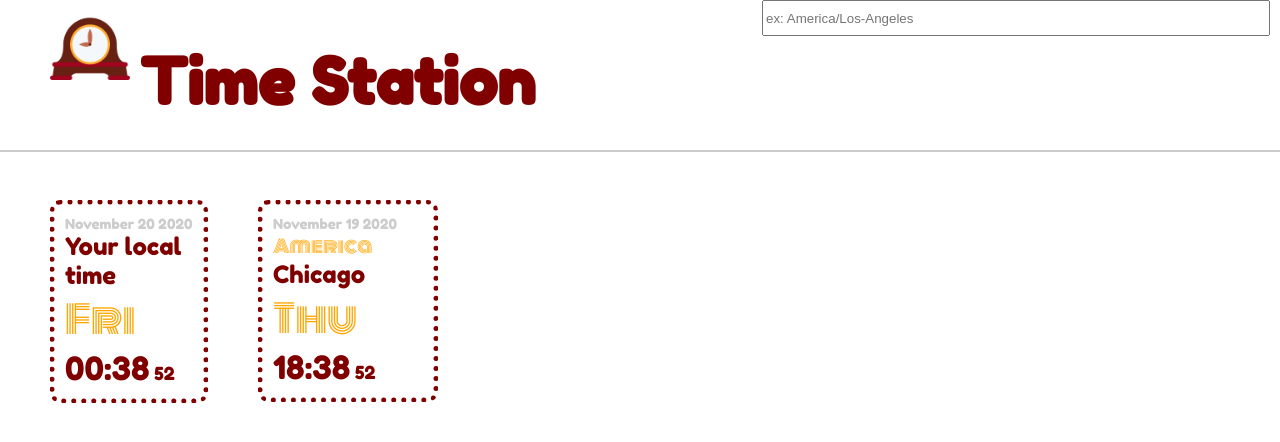
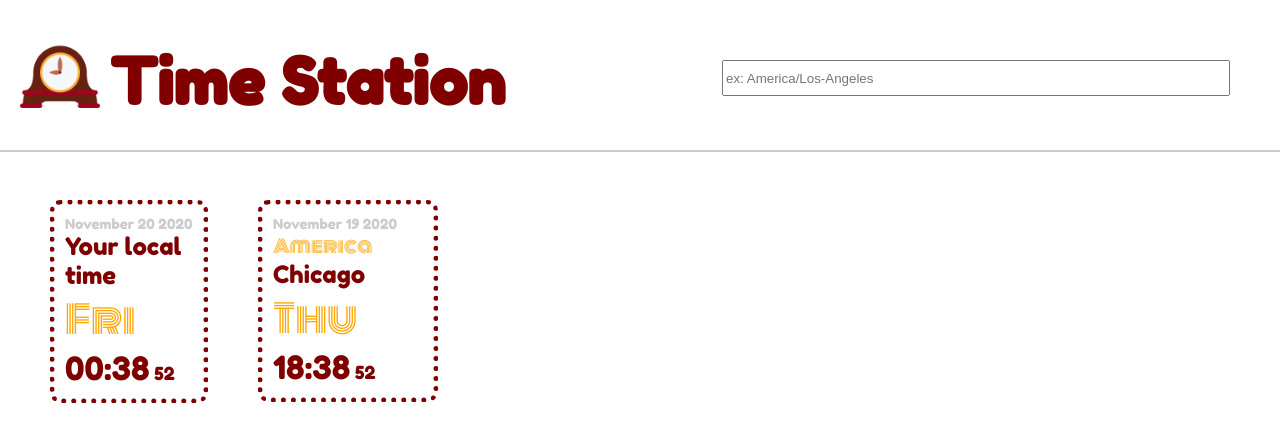
Before and after one commit to xiongkb/timezone-clock, a React (Create React App) app: page / in a window 1280 px wide. Shown: the top 442 px of the page. Built offline with nearby package versions, Linux system fonts and the light colour scheme.

Commit message:
margins added to navbar

```diff
--- a/src/Components/Navbar/navbar.css
+++ b/src/Components/Navbar/navbar.css
@@ -7,8 +7,7 @@
 .clock-logo {
     float: left;
     width: 80px;
-    margin-left: 50px;
-    margin-right: 10px;
+    margin: 28px 10px 0 20px;
 }
 .app-title {
     float: left;
@@ -16,12 +15,13 @@
 }
 .search-bar {
     float: right;
-    margin-right: 10px;
+    margin: 60px 50px 0 0;
     width: 500px;
     height: 30px;
 }
 /* tz list */
 .filter-tz {
+    margin-right: 50px;
     height: 300px;
     width: 500px;
     overflow: scroll;
```
